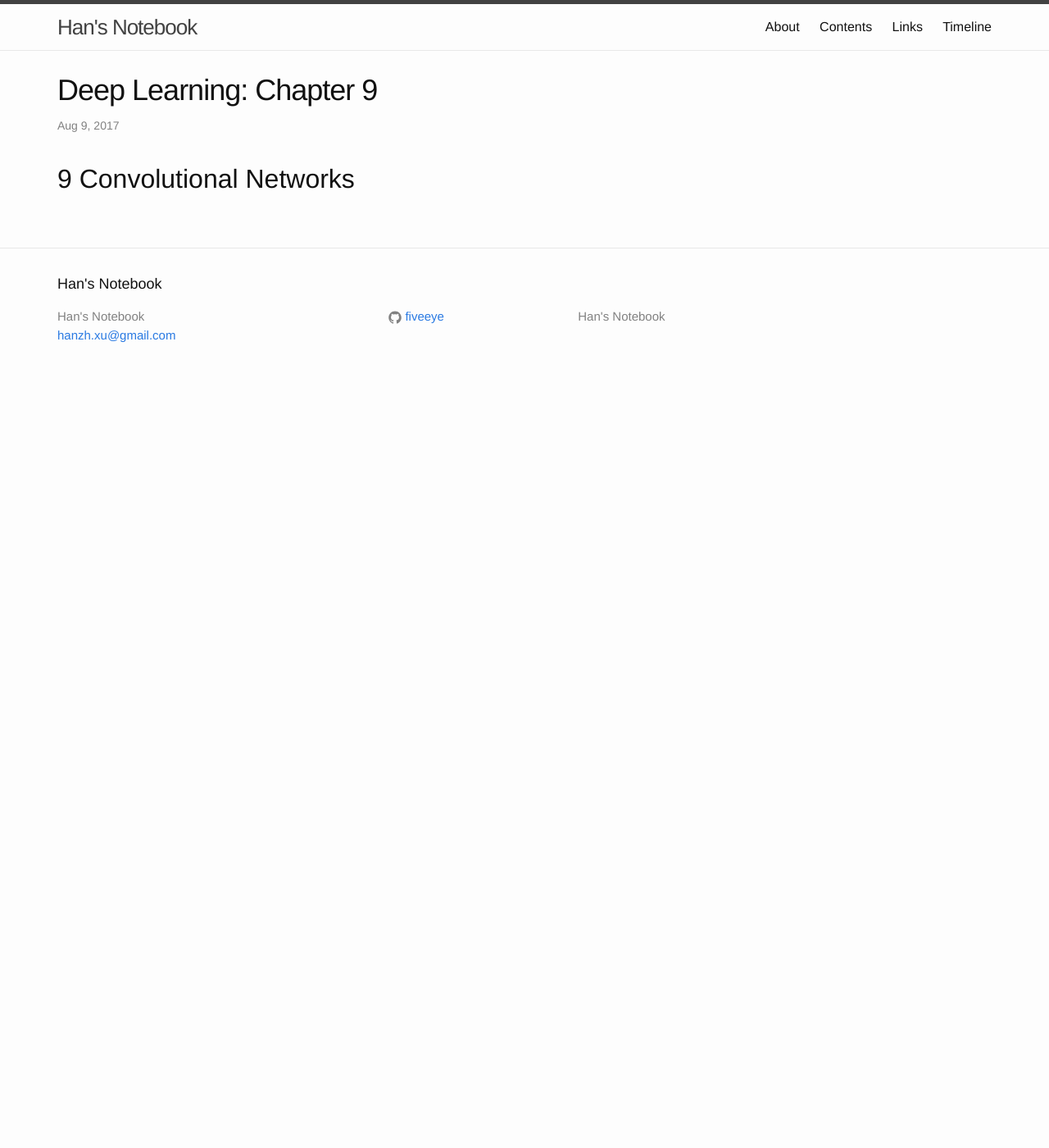
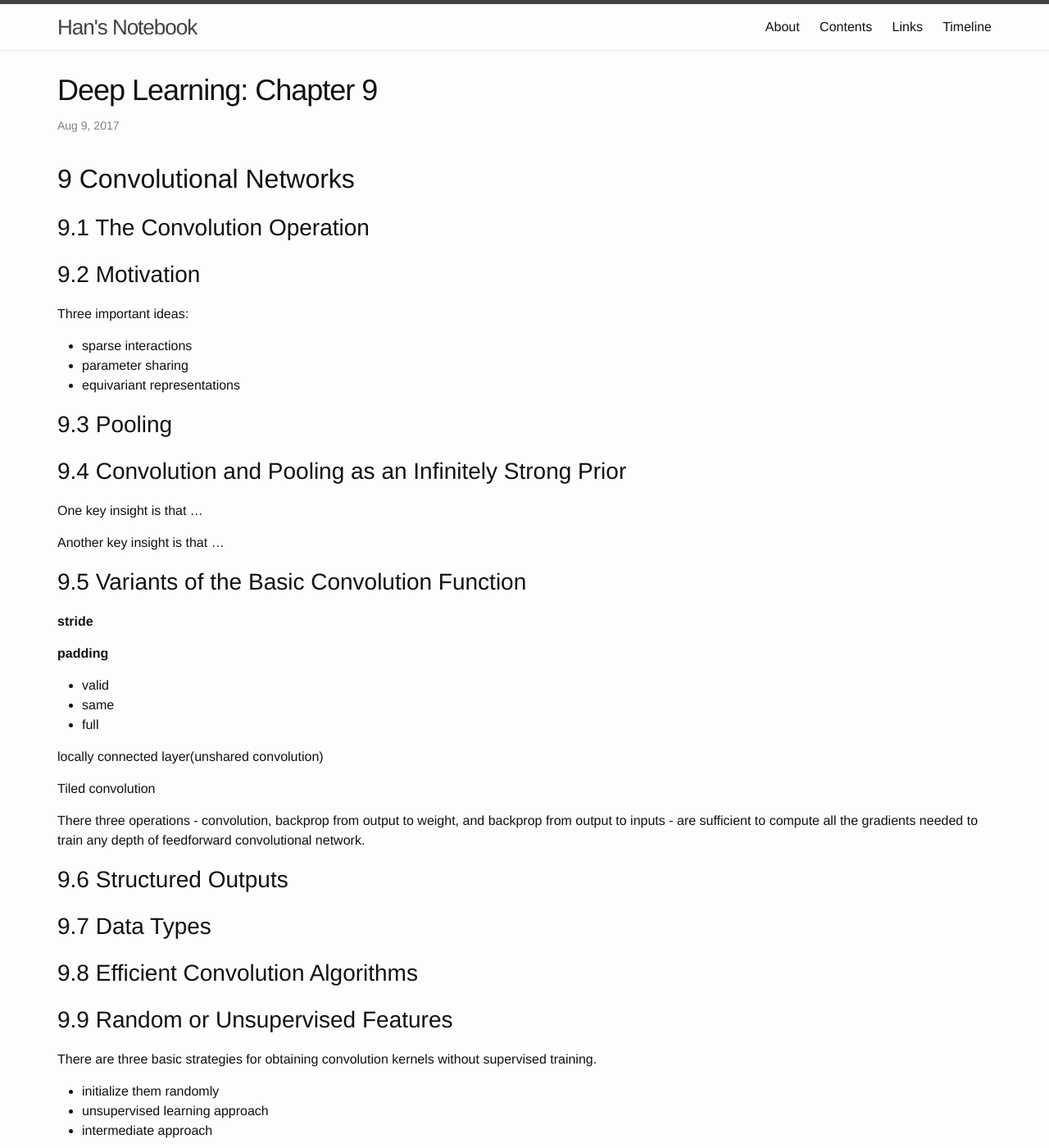
Before and after one commit to FiveEyes/FiveEyes.github.io, a Jekyll site: the page built from _posts/deeplearningbook/2017-08-09-Deep-Learning-Book-9.md, in a window 1280 px wide and 1400 px high. Shown: the whole window at 82% size. Built offline with Jekyll 4.4.1, drawn with Linux system fonts in a browser that asks for light colours; some of the changed text lies outside the part shown.

```diff
--- a/_posts/deeplearningbook/2017-08-09-Deep-Learning-Book-9.md
+++ b/_posts/deeplearningbook/2017-08-09-Deep-Learning-Book-9.md
@@ -6,3 +6,58 @@
 ---
 
 # 9 Convolutional Networks
+
+## 9.1 The Convolution Operation
+
+## 9.2 Motivation
+
+Three important ideas:
+  * sparse interactions
+  * parameter sharing
+  * equivariant representations
+
+
+## 9.3 Pooling
+
+## 9.4 Convolution and Pooling as an Infinitely Strong Prior
+
+One key insight is that ...
+
+Another key insight is that ...
+
+## 9.5 Variants of the Basic Convolution Function
+
+**stride**
+
+**padding**
+  * valid
+  * same
+  * full
+
+locally connected layer(unshared convolution)
+
+Tiled convolution
+
+There three operations - convolution, backprop from output to weight, and backprop from output to inputs - are sufficient to compute all the gradients needed to train any depth of feedforward convolutional network.
+
+## 9.6 Structured Outputs
+
+
+
+## 9.7 Data Types
+
+
+
+## 9.8 Efficient Convolution Algorithms
+
+
+## 9.9 Random or Unsupervised Features
+
+There are three basic strategies for obtaining convolution kernels without supervised training.
+  * initialize them randomly
+  * unsupervised learning approach
+  * intermediate approach
+
+## 9.10 The Neuroscientifice Basis for Convolutional Networks
+
+## 9.11 Convolutional Networks and the History of Deep Learning
```
Also changed, not shown: _posts/deeplearningbook/2017-09-16-Deep-Learning-Book-10.md (added, +8 -0 lines).
